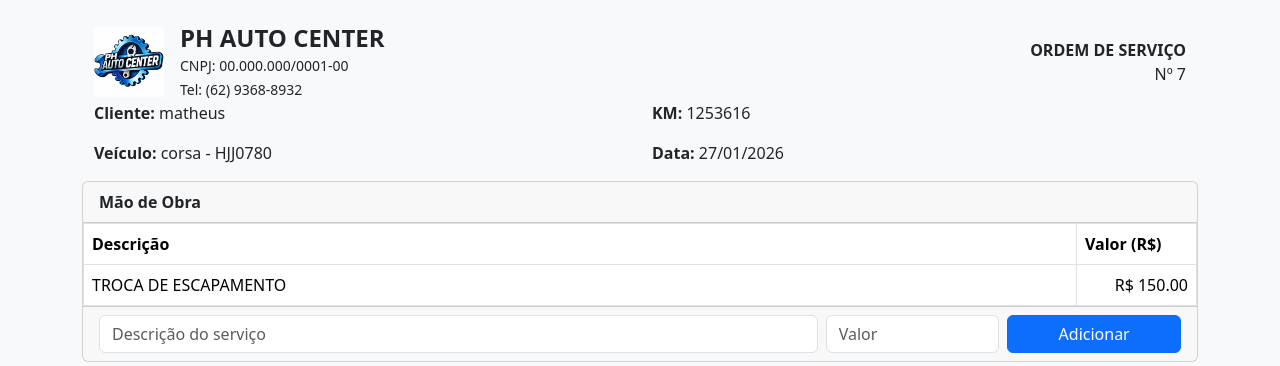
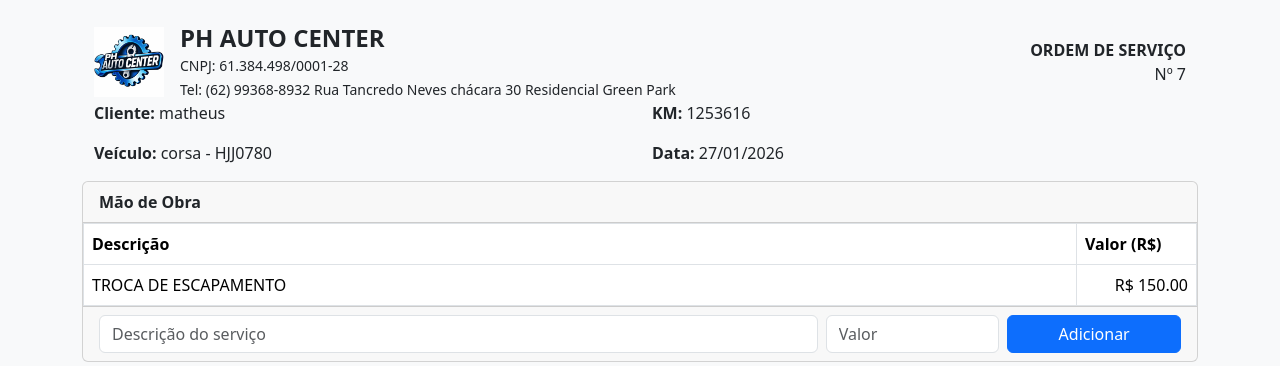
Before and after one commit to matheuspires1310-del/oficina-ph, a Django app: page /ordens/7/ in a window 1280 px wide. Shown: the part 56-422 px from the top of the page. Run offline with Django 5.2, Linux system fonts and the light colour scheme; data comes from the database, SQL or seed files in the repository.

```diff
--- a/core/templates/ordens/detail.html
+++ b/core/templates/ordens/detail.html
@@ -20,8 +20,9 @@
         <div>
             <h4 class="mb-0 fw-bold">PH AUTO CENTER</h4>
             <small>
-                CNPJ: 00.000.000/0001-00<br>
-                Tel: (62) 9368-8932
+                CNPJ: 61.384.498/0001-28<br>
+                Tel: (62) 99368-8932
+                Rua Tancredo Neves chácara 30 Residencial Green Park
             </small>
         </div>
     </div>
```
